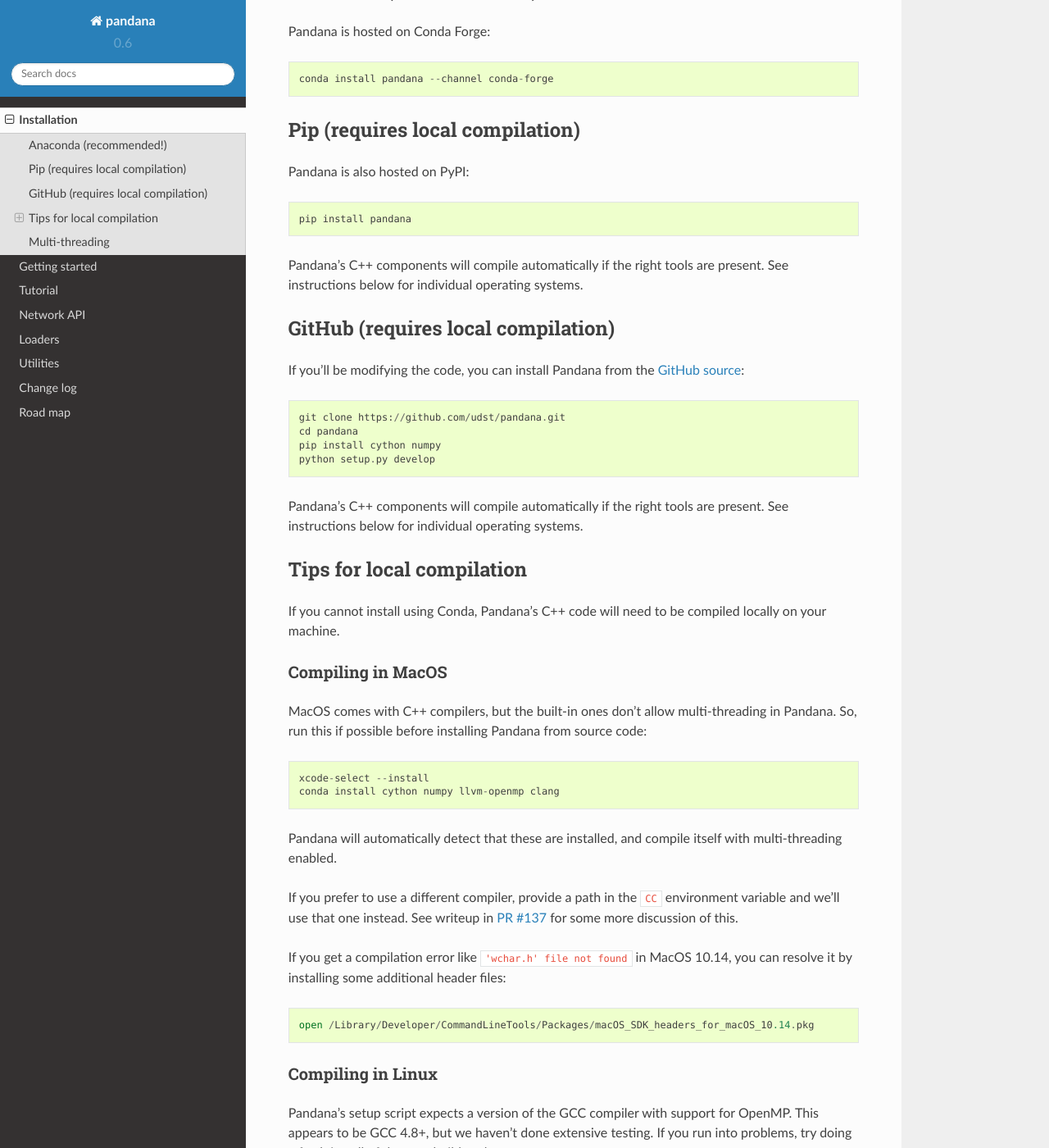
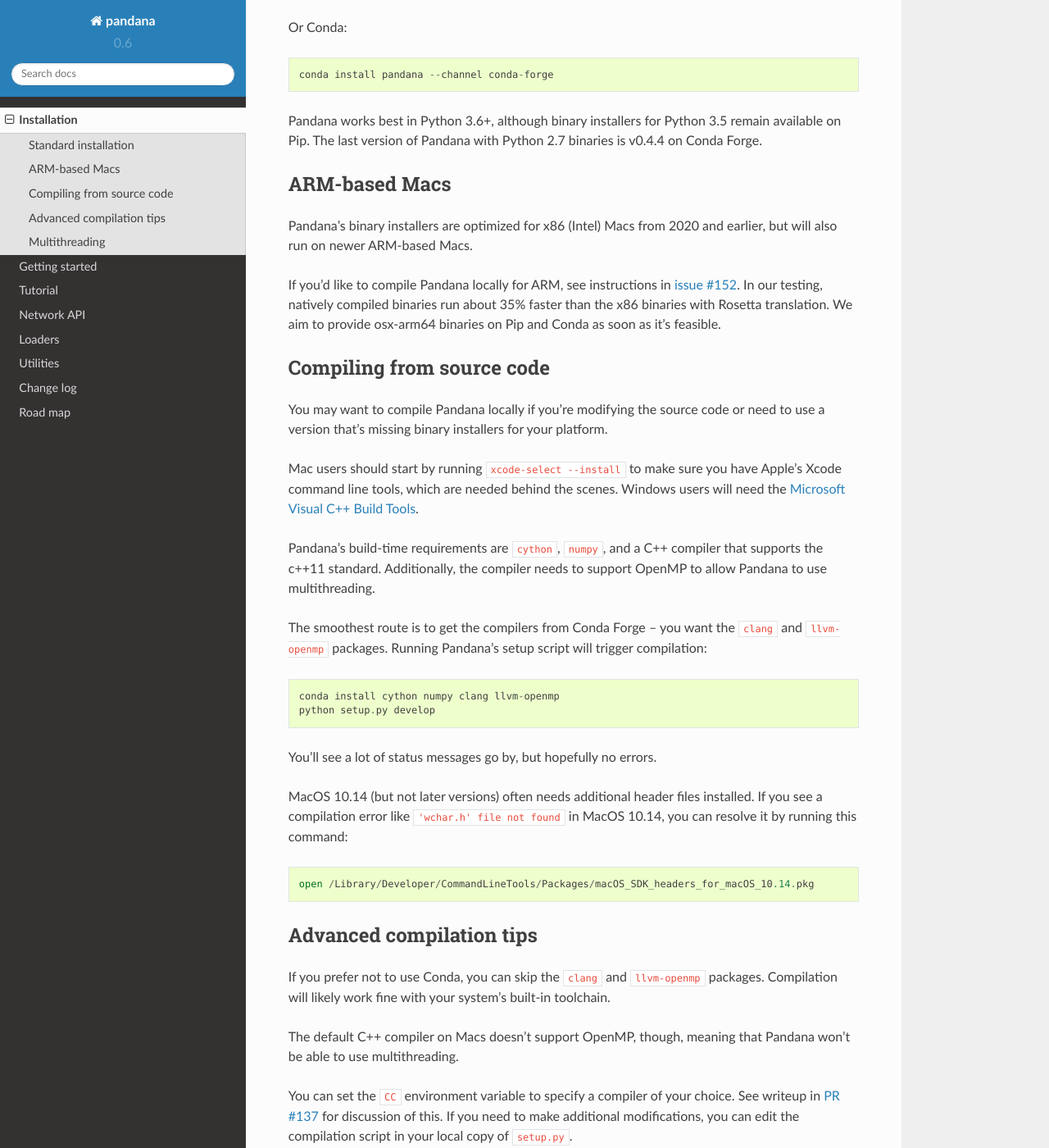
Before and after one commit to UDST/pandana, a Sphinx documentation site: the page built from docs/source/installation.rst, in a window 1280 px wide and 1400 px high, scrolled down 429 px. Shown: the whole window at 82% size. Built offline with Sphinx 7.4.7 and the Read the Docs theme 2.0.0, drawn with Linux system fonts in a browser that asks for light colours; some of the changed text lies outside the part shown.

Commit message:
Binary installers now available on Pip (#157)

```diff
--- a/docs/source/conf.py
+++ b/docs/source/conf.py
@@ -50,7 +50,7 @@
 
 # General information about the project.
 project = 'pandana'
-copyright = '2020, UrbanSim Inc.'
+copyright = '2021, UrbanSim Inc.'
 
 # The version info for the project you're documenting, acts as replacement for
 # |version| and |release|, also used in various other places throughout the
--- a/docs/source/index.rst
+++ b/docs/source/index.rst
@@ -8,7 +8,7 @@
 
 Pandana is a Python library for network analysis that uses `contraction hierarchies <https://en.wikipedia.org/wiki/Contraction_hierarchies>`_ to calculate super-fast travel accessibility metrics and shortest paths. The numerical code is in C++.
 
-v0.6, released November 11, 2020
+v0.6, released November 11, 2020. Docs updated March 2021.
 
 
 Acknowledgments
--- a/docs/source/installation.rst
+++ b/docs/source/installation.rst
@@ -1,95 +1,65 @@
 Installation
 ============
 
-Pandana is a Python package that includes a C++ extension for numerical operations. Pandana is tested on Mac, Linux, and Windows with Python 2.7, 3.6, 3.7, and 3.8.
-
-The easiest way to install Pandana is using the `Anaconda`_ package manager. Pandana's Anaconda distributions are pre-compiled and include multi-threading support on all platforms.
-
-If you install Pandana from Pip or from the source code on GitHub, you'll need to compile the C++ components locally. This is automatic, but won't work unless the right build tools are in place. See full instructions below.
+Pandana is a Python package that includes a C++ extension for numerical operations.
 
 
-Anaconda (recommended!)
+Standard installation
 ------------------------------
 
-Pandana is hosted on Conda Forge::
+As of March 2021, binary installers are provided for Mac, Linux, and Windows through both PyPI and Conda Forge.
+
+You can install Pandana using Pip::
+
+    pip install pandana
+
+Or Conda::
 
     conda install pandana --channel conda-forge
 
-
-.. _pip:
-
-Pip (requires local compilation)
---------------------------------
-
-Pandana is also hosted on PyPI::
-
-    pip install pandana
-
-Pandana's C++ components will compile automatically if the right tools are present. See instructions below for individual operating systems.
+Pandana works best in Python 3.6+, although binary installers for Python 3.5 remain available on Pip. The last version of Pandana with Python 2.7 binaries is v0.4.4 on Conda Forge.
 
 
-.. _github:
+ARM-based Macs
+------------------------------
 
-GitHub (requires local compilation)
------------------------------------
+Pandana's binary installers are optimized for x86 (Intel) Macs from 2020 and earlier, but will also run on newer ARM-based Macs.
 
-If you'll be modifying the code, you can install Pandana from the `GitHub source <https://github.com/udst/pandana>`_::
+If you'd like to compile Pandana locally for ARM, see instructions in `issue #152 <https://github.com/UDST/pandana/issues/152>`_. In our testing, natively compiled binaries run about 35% faster than the x86 binaries with Rosetta translation. We aim to provide osx-arm64 binaries on Pip and Conda as soon as it's feasible.
 
-    git clone https://github.com/udst/pandana.git
-    cd pandana
-    pip install cython numpy
+
+Compiling from source code
+------------------------------
+
+You may want to compile Pandana locally if you're modifying the source code or need to use a version that's missing binary installers for your platform.
+
+Mac users should start by running ``xcode-select --install`` to make sure you have Apple's Xcode command line tools, which are needed behind the scenes. Windows users will need the `Microsoft Visual C++ Build Tools <https://visualstudio.microsoft.com/visual-cpp-build-tools/>`_.
+
+Pandana's build-time requirements are ``cython``, ``numpy``, and a C++ compiler that supports the c++11 standard. Additionally, the compiler needs to support OpenMP to allow Pandana to use multithreading.
+
+The smoothest route is to get the compilers from Conda Forge -- you want the ``clang`` and ``llvm-openmp`` packages. Running Pandana's setup script will trigger compilation::
+
+    conda install cython numpy clang llvm-openmp
     python setup.py develop
 
-Pandana's C++ components will compile automatically if the right tools are present. See instructions below for individual operating systems.
+You'll see a lot of status messages go by, but hopefully no errors.
 
-
-Tips for local compilation
---------------------------
-
-If you cannot install using Conda, Pandana's C++ code will need to be compiled locally on your machine.
-
-Compiling in MacOS
-~~~~~~~~~~~~~~~~~~
-
-MacOS comes with C++ compilers, but the built-in ones don't allow multi-threading in Pandana. So, run this if possible before installing Pandana from source code::
-
-    xcode-select --install
-    conda install cython numpy llvm-openmp clang
-
-Pandana will automatically detect that these are installed, and compile itself with multi-threading enabled.
-
-If you prefer to use a different compiler, provide a path in the ``CC`` environment variable and we'll use that one instead. See writeup in `PR #137 <https://github.com/UDST/pandana/pull/137>`_ for some more discussion of this.
-
-If you get a compilation error like ``'wchar.h' file not found`` in MacOS 10.14, you can resolve it by installing some additional header files::
+MacOS 10.14 (but not later versions) often needs additional header files installed. If you see a compilation error like ``'wchar.h' file not found`` in MacOS 10.14, you can resolve it by running this command::
 
     open /Library/Developer/CommandLineTools/Packages/macOS_SDK_headers_for_macOS_10.14.pkg
 
-Compiling in Linux
-~~~~~~~~~~~~~~~~~~
 
-Pandana's setup script expects a version of the GCC compiler with support for OpenMP. This appears to be GCC 4.8+, but we haven't done extensive testing. If you run into problems, try doing a fresh install of the core build tools::
+Advanced compilation tips
+------------------------------
 
-    sudo apt-get install --reinstall build-essential
+If you prefer not to use Conda, you can skip the ``clang`` and ``llvm-openmp`` packages. Compilation will likely work fine with your system's built-in toolchain.
 
-Compiling in Windows
-~~~~~~~~~~~~~~~~~~~~
+The default C++ compiler on Macs doesn't support OpenMP, though, meaning that Pandana won't be able to use multithreading.
 
-Compilation is automatic but requires that `Microsoft Visual C++ Build Tools <https://visualstudio.microsoft.com/visual-cpp-build-tools/>`_ are installed.
-
-Certain older machines may need the `Microsoft Visual C++ 2008 SP1 Redistributable Package (x64) <https://www.microsoft.com/en-us/download/details.aspx?id=2092>`_ or something similar in order to use Pandana. This provides runtime components of the Visual C++ libraries.
+You can set the ``CC`` environment variable to specify a compiler of your choice. See writeup in `PR #137 <https://github.com/UDST/pandana/pull/137>`_ for discussion of this. If you need to make additional modifications, you can edit the compilation script in your local copy of ``setup.py``.
 
 
-Multi-threading
----------------
+Multithreading
+------------------------------
 
-After installing Pandana, running :code:`examples/simple_example.py` will display the number of threads that Pandana is using.
-
-If you're installing from source code on a Mac, see "Compiling in MacOS" above for more information about enabling multi-threading.
-
-.. note::
-    The multi-threading status indicator may be incorrect in certain Windows environments. See GitHub `issue #138 <https://github.com/UDST/pandana/issues/138>`_ for the latest information on this.
-
-
-
-
-.. _Anaconda: https://www.anaconda.com/distribution/
+You can check how many threads Pandana is able to use on your machine by running the ``examples/simple_example.py`` script.
```
Also changed, not shown: CONTRIBUTING.md (+7 -1 lines), README.md (+5 -5 lines), 2 other files.
